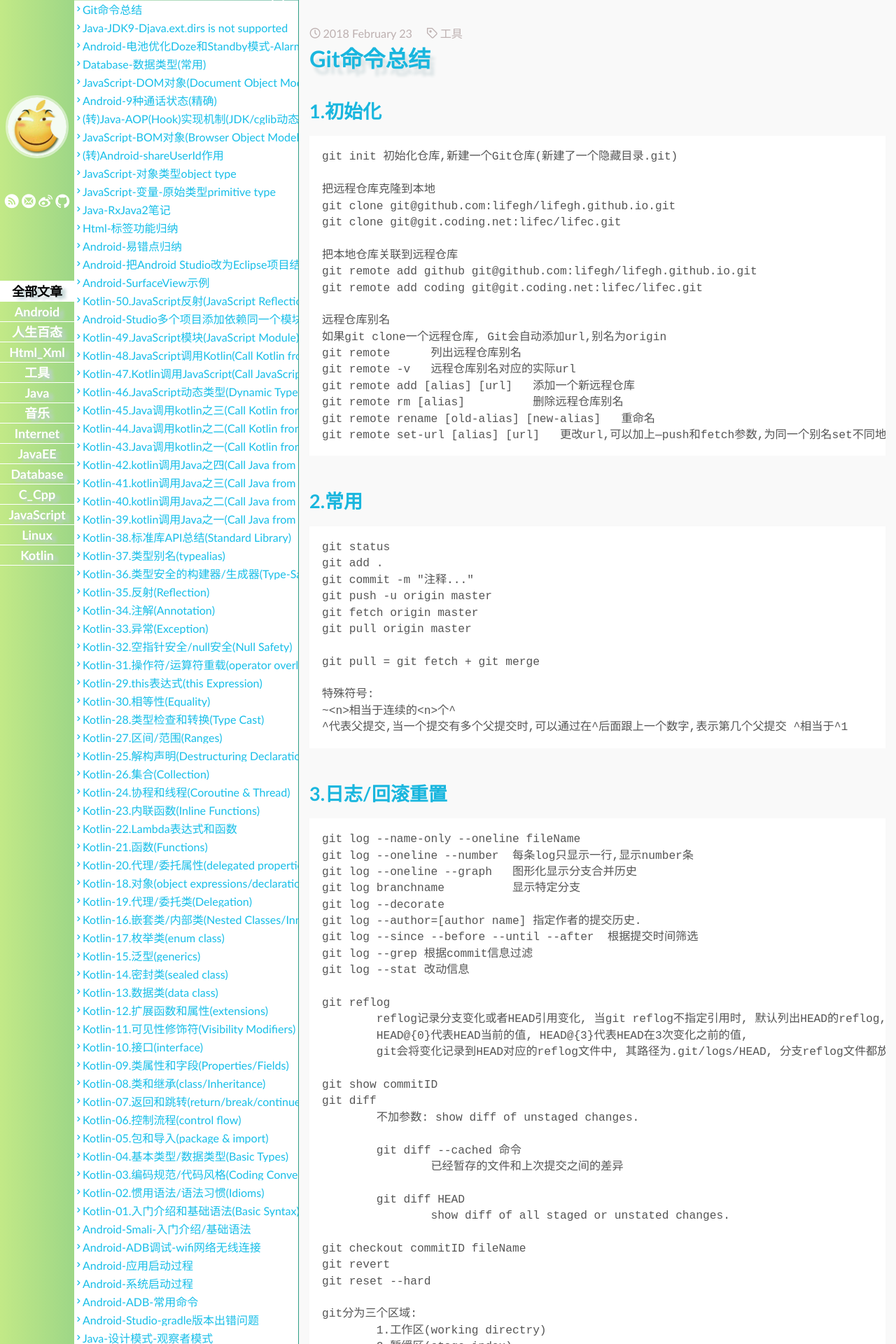
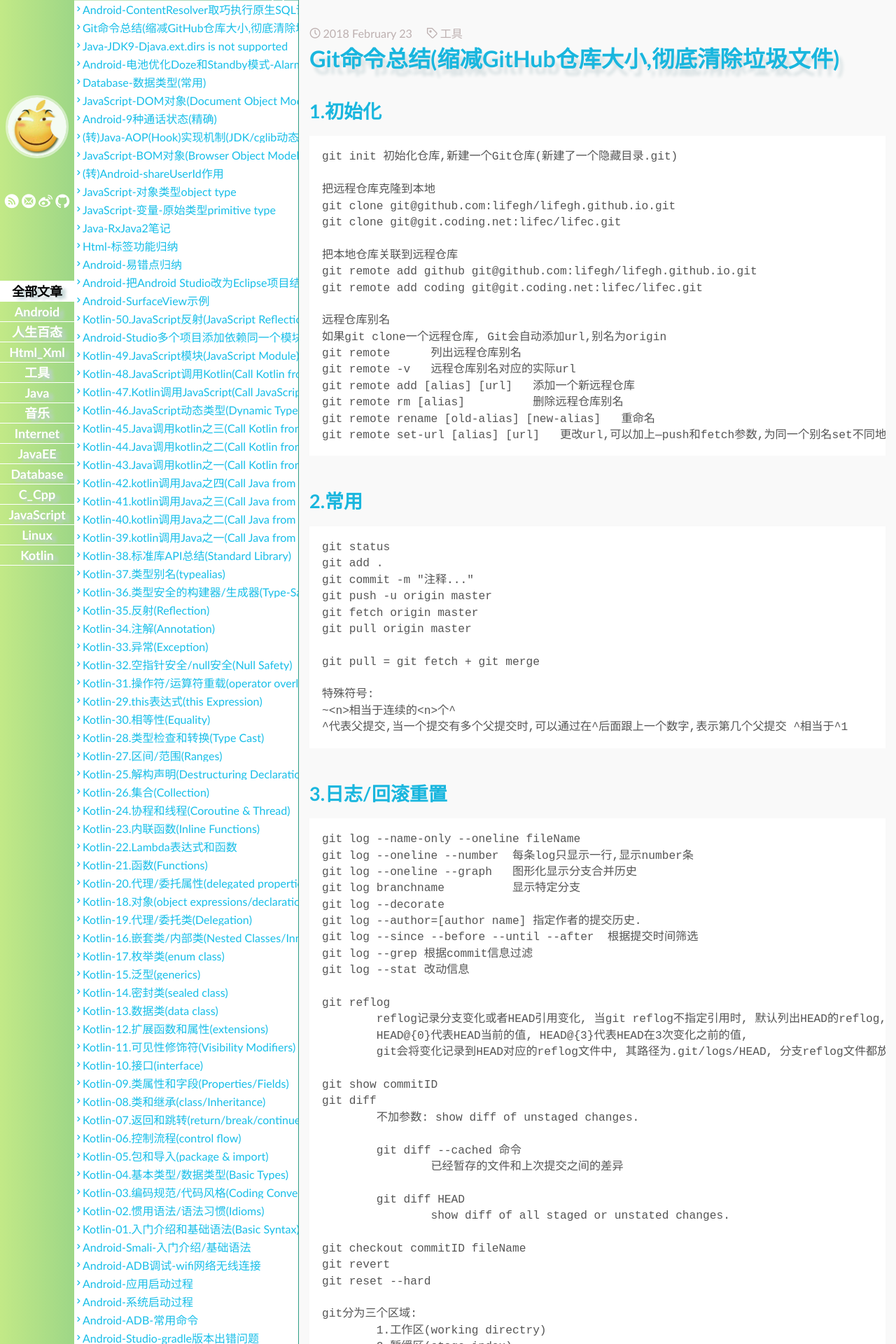
Before and after one commit to lioilwin/lioilwin.github.io, a Jekyll site: the page built from _posts/2018-02-23-Git-Cmd.md, in a window 1280 px wide. Shown: the top 1920 px of the page at 70% size. Built offline with Jekyll 4.4.1, drawn with Linux system fonts in a browser that asks for light colours; some web fonts are replaced; comment, search, counter and statistics services are not loaded; some of the changed lines change nothing that is shown; some of the changed text lies outside the part shown.

Commit message:
post change

```diff
--- a/_config.yml
+++ b/_config.yml
@@ -29,3 +29,4 @@ sass:
   style: compressed
 gems:
   - jekyll-sitemap
+port: 80
--- a/_posts/2018-02-23-Git-Cmd.md
+++ b/_posts/2018-02-23-Git-Cmd.md
@@ -1,6 +1,6 @@
 ---
 layout: post
-title: Git命令总结
+title: Git命令总结(缩减GitHub仓库大小,彻底清除垃圾文件)
 tags: 工具
 ---
 ## 1.初始化
--- /dev/null
+++ b/_posts/2018-04-24-Android_ContentResolver_rawQuery.md
@@ -0,0 +1,72 @@
+---
+layout: post
+title: Android-ContentResolver取巧执行原生SQL语句(rawQuery/execSQL)
+tags: Android
+---
+## 一.困境
+	众所周知ContentProvider没有执行原生SQL的方法,只有增删改查四个固定方法和固定参数,
+	因此ContentResolver也只有四个固定方法与之对应。
+	现在需求是要把某个app的数据库迁移到另一个app，然后通过ContentProvider共享访问，
+	这就非常麻烦了，原来的项目所有SQL语句都要重新拆开改写成ContentResolver的四个固定方法...
+	非常浪费时间，太无聊了，纠结了很久。。。
+	想到了一个取巧方法：自定义ContentProvider添加rawQuery/execSQL方法，直接执行原生SQL语句。
+
+## 二.取巧方法
+	// 1.在ContentProvider.query()中自定义rawQuery和execSQL方法
+	public class DBContentProvider extends ContentProvider {
+		private static SQLiteOpenHelper mHelper;
+
+		@Override
+		public Cursor query(@NonNull Uri uri, @Nullable String[] projection, @Nullable String selection,
+							@Nullable String[] selectionArgs, @Nullable String sortOrder) {
+			SQLiteDatabase db = mHelper.getReadableDatabase();
+			switch(sortOrder){
+				case "rawQuery": //查询SQL
+					return db.rawQuery(selection, null);
+					break;
+				case "execSQL": //增删改SQL
+					db.execSQL(selection);
+					break;
+			}
+			return null;
+		}
+
+		/*
+		@Override
+		public Bundle call(@NonNull String method, @Nullable String arg, @Nullable Bundle extras) {
+			switch (method) {
+				case "execSQL":
+					mHelper.getWritableDatabase().execSQL(arg);
+					break;
+			}
+			return super.call(method, arg, extras);
+		}
+		*/
+	}
+
+	// 2.对ContentResolver增加rawQuery和execSQL方法，直接执行原生SQL语句
+	public class MyContentResolver {
+		private static final Uri URI = Uri.parse("content://xxx");
+
+		public static Cursor rawQuery(Context cxt, String sql) {
+			try {
+				return cxt.getContentResolver().query(URI, null, sql, null, "rawQuery");
+			} catch (Throwable e) {
+				e.printStackTrace();
+			}
+			return null;
+		}
+
+		public static void execSQL(Context cxt, String sql) {
+			try {
+				cxt.getContentResolver().query(URI, null, sql, null, "execSQL");
+			} catch (Throwable e) {
+				e.printStackTrace();
+			}
+        }
+	}
+
+简书: https://www.jianshu.com/p/a92efa1c52b7
+CSDN: https://blog.csdn.net/qq_32115439/article/details/80072859
+GitHub博客: http://lioil.win/2018/04/24/Android_ContentResolver_rawQuery.html
+Coding博客: http://c.lioil.win/2018/04/24/Android_ContentResolver_rawQuery.html
```
